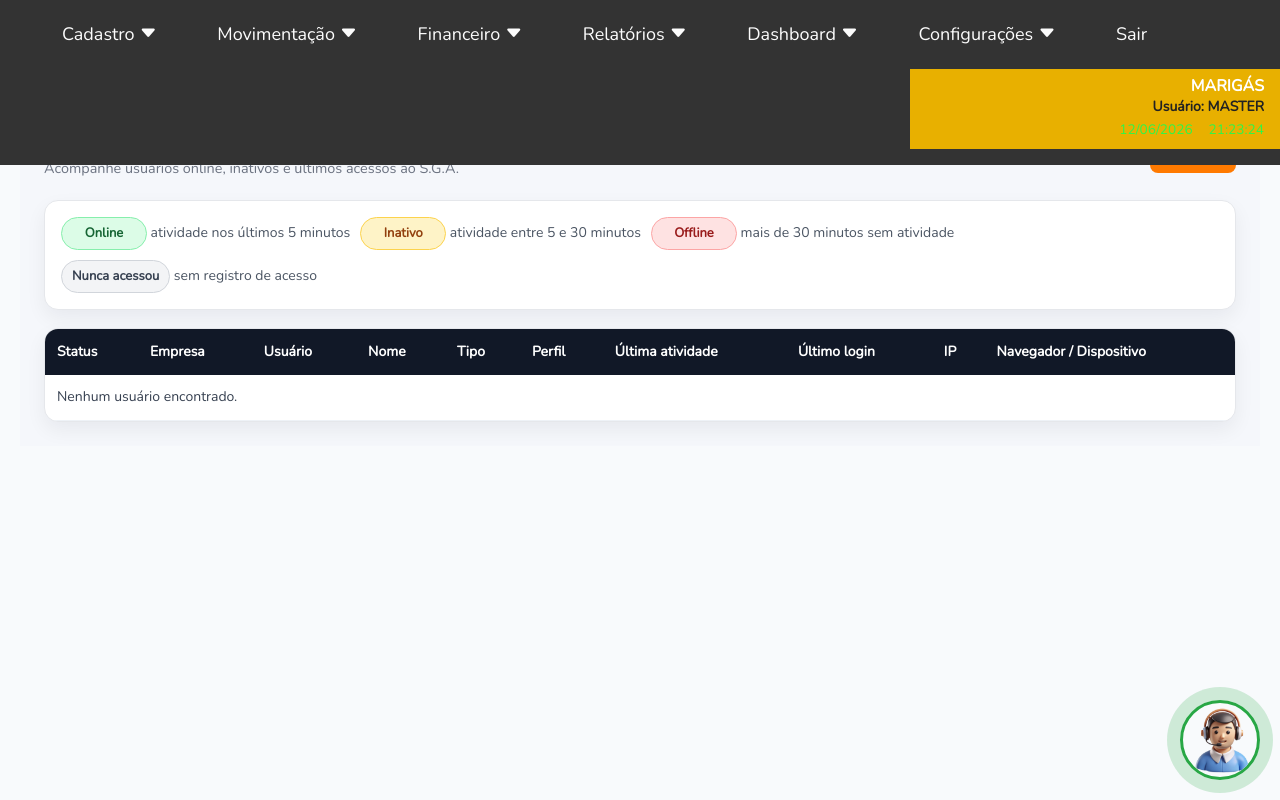
After one commit to reginaldosouzasouza/sga-gestao-logistica, a Laravel app: template resources/views/usuarios/monitor_acessos.blade.php in a window 1280 px wide. The commit adds this page. Run offline with Laravel 12, Linux system fonts and the light colour scheme; the template is opened without the code that fills it, so the values that code supplies are empty; a user stored in the database is signed in; data comes from the database, SQL or seed files in the repository; style sheets or scripts are compiled from the project's sources.

Commit message:
Monitor de acessos do usuarios

```diff
--- a/app/Models/User.php
+++ b/app/Models/User.php
@@ -6,7 +6,6 @@ use Illuminate\Database\Eloquent\Factories\HasFactory;
 use Illuminate\Foundation\Auth\User as Authenticatable;
 use Illuminate\Notifications\Notifiable;
 use App\Models\Perfil;
-use App\Models\PerfilPermissao;
 use App\Models\Empresa;
 use Illuminate\Support\Facades\DB;
 
@@ -22,11 +21,22 @@ class User extends Authenticatable
         'password',
         'tipo',
         'perfil_id',
+
+        // Monitor de acessos
+        'last_seen_at',
+        'last_login_at',
+        'last_login_ip',
+        'last_user_agent',
     ];
 
     protected $hidden = [
         'password',
         'remember_token',
+    ];
+
+    protected $casts = [
+        'last_seen_at' => 'datetime',
+        'last_login_at' => 'datetime',
     ];
 
     public function perfil()
--- a/bootstrap/app.php
+++ b/bootstrap/app.php
@@ -5,6 +5,7 @@ use Illuminate\Foundation\Configuration\Exceptions;
 use Illuminate\Foundation\Configuration\Middleware;
 use App\Http\Middleware\CheckModule;
 use App\Http\Middleware\VerificaEmpresaAtiva;
+
 
 return Application::configure(basePath: dirname(__DIR__))
     ->withRouting(
@@ -18,7 +19,14 @@ return Application::configure(basePath: dirname(__DIR__))
             'nocache' => \App\Http\Middleware\NoCache::class,
             'permissao' => \App\Http\Middleware\CheckPermissao::class,
             'empresa.ativa' => VerificaEmpresaAtiva::class,
+
         ]);
+
+        $middleware->web(append: [
+            \App\Http\Middleware\AtualizarUltimaAtividade::class,
+
+
+            ]);
     })
     ->withExceptions(function (Exceptions $exceptions) {
         //
--- a/resources/views/menu/partials/itens-fixos/configuracoes.blade.php
+++ b/resources/views/menu/partials/itens-fixos/configuracoes.blade.php
@@ -49,7 +49,7 @@
 
 
 {{-- Usuários --}}
-@if($podeVerUsuarios || $podeCadastrarUsuarios)
+@if($podeVerUsuarios || $podeCadastrarUsuarios || $isMaster)
     <a href="#" class="menu-link" id="config-usuarios-link">
         Usuários
         <i class="bi bi-caret-right-fill" style="margin-left:auto"></i>
@@ -66,6 +66,12 @@
         @if($podeVerUsuarios)
             <a href="{{ url('/usuarios') }}" target="_blank" rel="noopener noreferrer">
                 Gerenciar Usuários
+            </a>
+        @endif
+
+        @if($isMaster)
+            <a href="{{ route('usuarios.monitor-acessos') }}" target="_blank" rel="noopener noreferrer">
+                Monitor de Acessos
             </a>
         @endif
 
@@ -125,9 +131,6 @@
 @endif
 
 
-
-
-
 {{-- Importação de Despesas --}}
 @if($podeVerImportacaoDespesas)
     <a href="{{ url('/financeiro/contas-a-pagar/importar-despesas') }}" target="_blank" rel="noopener noreferrer">
--- /dev/null
+++ b/resources/views/usuarios/monitor_acessos.blade.php
@@ -0,0 +1,224 @@
+@extends('layouts.app')
+
+@section('title', 'Monitor de Acessos')
+
+@section('content')
+<style>
+    .monitor-acessos-page {
+        background: #f5f7fb;
+        padding: 24px;
+    }
+
+    .monitor-acessos-page .page-header {
+        display: flex;
+        justify-content: space-between;
+        align-items: center;
+        gap: 16px;
+        margin-bottom: 20px;
+        flex-wrap: wrap;
+    }
+
+    .monitor-acessos-page h1 {
+        font-size: 26px;
+        font-weight: 800;
+        color: #1f2937;
+        margin: 0;
+    }
+
+    .monitor-acessos-page .subtitle {
+        color: #6b7280;
+        margin-top: 4px;
+    }
+
+    .monitor-acessos-page .card-resumo {
+        background: #ffffff;
+        border: 1px solid #e5e7eb;
+        border-radius: 14px;
+        padding: 16px;
+        margin-bottom: 18px;
+        box-shadow: 0 8px 20px rgba(15, 23, 42, 0.06);
+    }
+
+    .monitor-acessos-page .legenda {
+        display: flex;
+        gap: 10px;
+        flex-wrap: wrap;
+        font-size: 14px;
+        color: #4b5563;
+    }
+
+    .monitor-acessos-page .badge-status {
+        display: inline-block;
+        min-width: 86px;
+        text-align: center;
+        padding: 5px 10px;
+        border-radius: 999px;
+        font-weight: 700;
+        font-size: 13px;
+    }
+
+    .monitor-acessos-page .status-online {
+        color: #166534;
+        background: #dcfce7;
+        border: 1px solid #86efac;
+    }
+
+    .monitor-acessos-page .status-inativo {
+        color: #92400e;
+        background: #fef3c7;
+        border: 1px solid #fcd34d;
+    }
+
+    .monitor-acessos-page .status-offline {
+        color: #991b1b;
+        background: #fee2e2;
+        border: 1px solid #fca5a5;
+    }
+
+    .monitor-acessos-page .status-nunca {
+        color: #374151;
+        background: #f3f4f6;
+        border: 1px solid #d1d5db;
+    }
+
+    .monitor-acessos-page .table-card {
+        background: #ffffff;
+        border: 1px solid #e5e7eb;
+        border-radius: 14px;
+        overflow: hidden;
+        box-shadow: 0 8px 20px rgba(15, 23, 42, 0.06);
+    }
+
+    .monitor-acessos-page .table-responsive {
+        overflow-x: auto;
+    }
+
+    .monitor-acessos-page table {
+        width: 100%;
+        border-collapse: collapse;
+        min-width: 1050px;
+    }
+
+    .monitor-acessos-page th {
+        background: #111827;
+        color: #ffffff;
+        text-align: left;
+        padding: 12px;
+        font-size: 14px;
+        white-space: nowrap;
+    }
+
+    .monitor-acessos-page td {
+        padding: 11px 12px;
+        border-bottom: 1px solid #eef2f7;
+        color: #374151;
+        font-size: 14px;
+        vertical-align: top;
+    }
+
+    .monitor-acessos-page tr:hover td {
+        background: #f9fafb;
+    }
+
+    .monitor-acessos-page .muted {
+        color: #6b7280;
+        font-size: 13px;
+    }
+
+    .monitor-acessos-page .btn-atualizar {
+        display: inline-block;
+        background: #ff7a00;
+        color: #ffffff;
+        padding: 10px 14px;
+        border-radius: 8px;
+        font-weight: 700;
+        text-decoration: none;
+    }
+
+    .monitor-acessos-page .btn-atualizar:hover {
+        background: #e86f00;
+        color: #ffffff;
+    }
+</style>
+
+<div class="monitor-acessos-page">
+    <div class="page-header">
+        <div>
+            <h1>Monitor de Acessos</h1>
+            <div class="subtitle">
+                Acompanhe usuários online, inativos e últimos acessos ao S.G.A.
+            </div>
+        </div>
+
+        <a href="{{ route('usuarios.monitor-acessos') }}" class="btn-atualizar">
+            Atualizar
+        </a>
+    </div>
+
+    <div class="card-resumo">
+        <div class="legenda">
+            <span><span class="badge-status status-online">Online</span> atividade nos últimos 5 minutos</span>
+            <span><span class="badge-status status-inativo">Inativo</span> atividade entre 5 e 30 minutos</span>
+            <span><span class="badge-status status-offline">Offline</span> mais de 30 minutos sem atividade</span>
+            <span><span class="badge-status status-nunca">Nunca acessou</span> sem registro de acesso</span>
+        </div>
+    </div>
+
+    <div class="table-card">
+        <div class="table-responsive">
+            <table>
+                <thead>
+                    <tr>
+                        <th>Status</th>
+                        <th>Empresa</th>
+                        <th>Usuário</th>
+                        <th>Nome</th>
+                        <th>Tipo</th>
+                        <th>Perfil</th>
+                        <th>Última atividade</th>
+                        <th>Último login</th>
+                        <th>IP</th>
+                        <th>Navegador / Dispositivo</th>
+                    </tr>
+                </thead>
+                <tbody>
+                    @forelse($usuarios as $usuario)
+                        <tr>
+                            <td>
+                                <span class="badge-status {{ $usuario->status_classe }}">
+                                    {{ $usuario->status_acesso }}
+                                </span>
+                            </td>
+                            <td>
+                                {{ $usuario->empresa ?? '-' }}
+                                <div class="muted">ID empresa: {{ $usuario->empresa_id ?? '-' }}</div>
+                            </td>
+                            <td>{{ $usuario->usuario }}</td>
+                            <td>
+                                {{ $usuario->nome_completo }}
+                                <div class="muted">{{ $usuario->email }}</div>
+                            </td>
+                            <td>{{ $usuario->tipo }}</td>
+                            <td>{{ $usuario->perfil ?? '-' }}</td>
+                            <td>{{ $usuario->ultima_atividade_formatada }}</td>
+                            <td>
+                                {{ $usuario->last_login_at ? $usuario->last_login_at->format('d/m/Y H:i:s') : '-' }}
+                            </td>
+                            <td>{{ $usuario->last_login_ip ?? '-' }}</td>
+                            <td>
+                                <span class="muted">
+                                    {{ $usuario->last_user_agent ? \Illuminate\Support\Str::limit($usuario->last_user_agent, 90) : '-' }}
+                                </span>
+                            </td>
+                        </tr>
+                    @empty
+                        <tr>
+                            <td colspan="10">Nenhum usuário encontrado.</td>
+                        </tr>
+                    @endforelse
+                </tbody>
+            </table>
+        </div>
+    </div>
+</div>
+@endsection
--- a/routes/web.php
+++ b/routes/web.php
@@ -852,6 +852,11 @@ Route::get('/dashboard-financeiro', [DashboardFinanceiroController::class, 'inde
         ->name('perfis.financeiro');
 
 
+        // Monitor de Acessos
+// Coloque junto das rotas de usuários, dentro do middleware auth.
+    Route::get('/usuarios/monitor-acessos', [UserController::class, 'monitorAcessos'])
+        ->name('usuarios.monitor-acessos');
+
     /*
     |--------------------------------------------------------------------------
     | BACKUP
```
Also changed, not shown: app/Http/Controllers/UserController.php (+74 -1 lines), app/Http/Middleware/AtualizarUltimaAtividade.php (added, +28 -0 lines), database/migrations/2026_06_12_000001_add_monitor_acessos_to_users.php (added).
